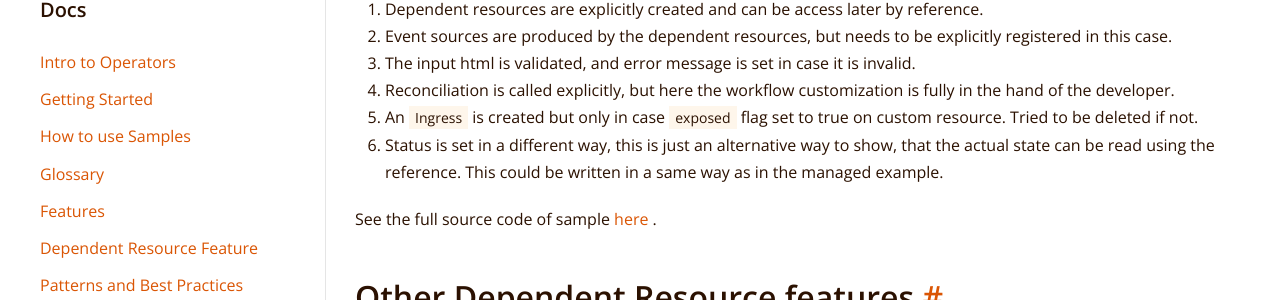
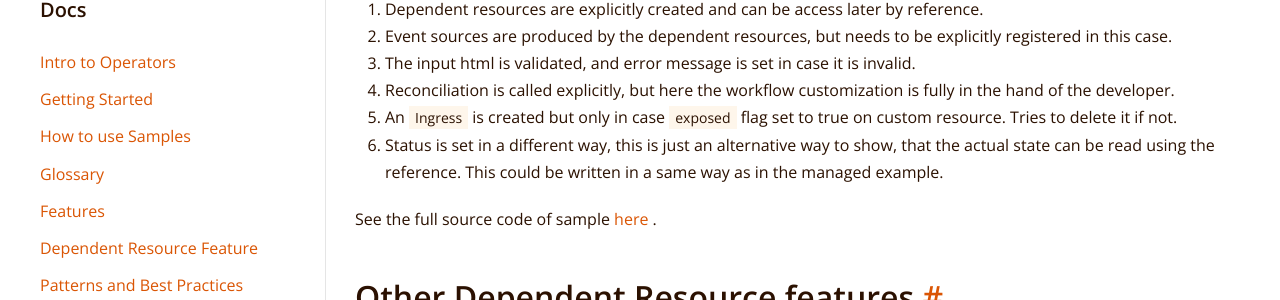
Before and after one commit to operator-framework/java-operator-sdk, a Jekyll site: the page built from docs/documentation/dependent-resources.md, in a window 1280 px wide and 900 px high, scrolled down 7008 px. Shown: the part 154-454 px from the top of the window. Built offline with Jekyll 4.4.1, drawn with Linux system fonts in a browser that asks for light colours; nearby versions of some CDN libraries.

Commit message:
Update dependent-resources.md

```diff
--- a/docs/documentation/dependent-resources.md
+++ b/docs/documentation/dependent-resources.md
@@ -271,7 +271,7 @@ There are multiple things happening here:
 2. Event sources are produced by the dependent resources, but needs to be explicitly registered in this case.
 3. The input html is validated, and error message is set in case it is invalid.
 4. Reconciliation is called explicitly, but here the workflow customization is fully in the hand of the developer.
-5. An `Ingress` is created but only in case `exposed` flag set to true on custom resource. Tried to be deleted if not.
+5. An `Ingress` is created but only in case `exposed` flag set to true on custom resource. Tries to delete it if not.
 6. Status is set in a different way, this is just an alternative way to show, that the actual state can be read using
    the reference. This could be written in a same way as in the managed example.
 
```
